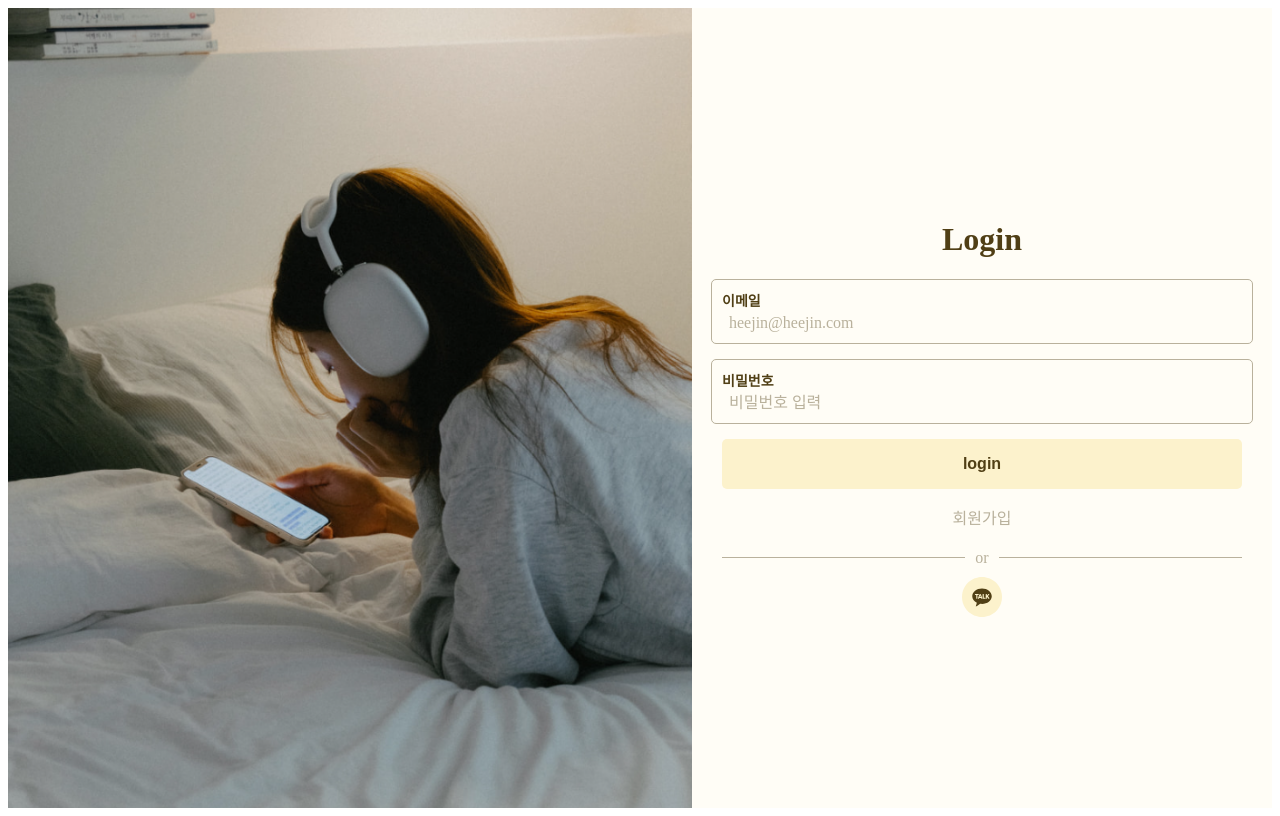
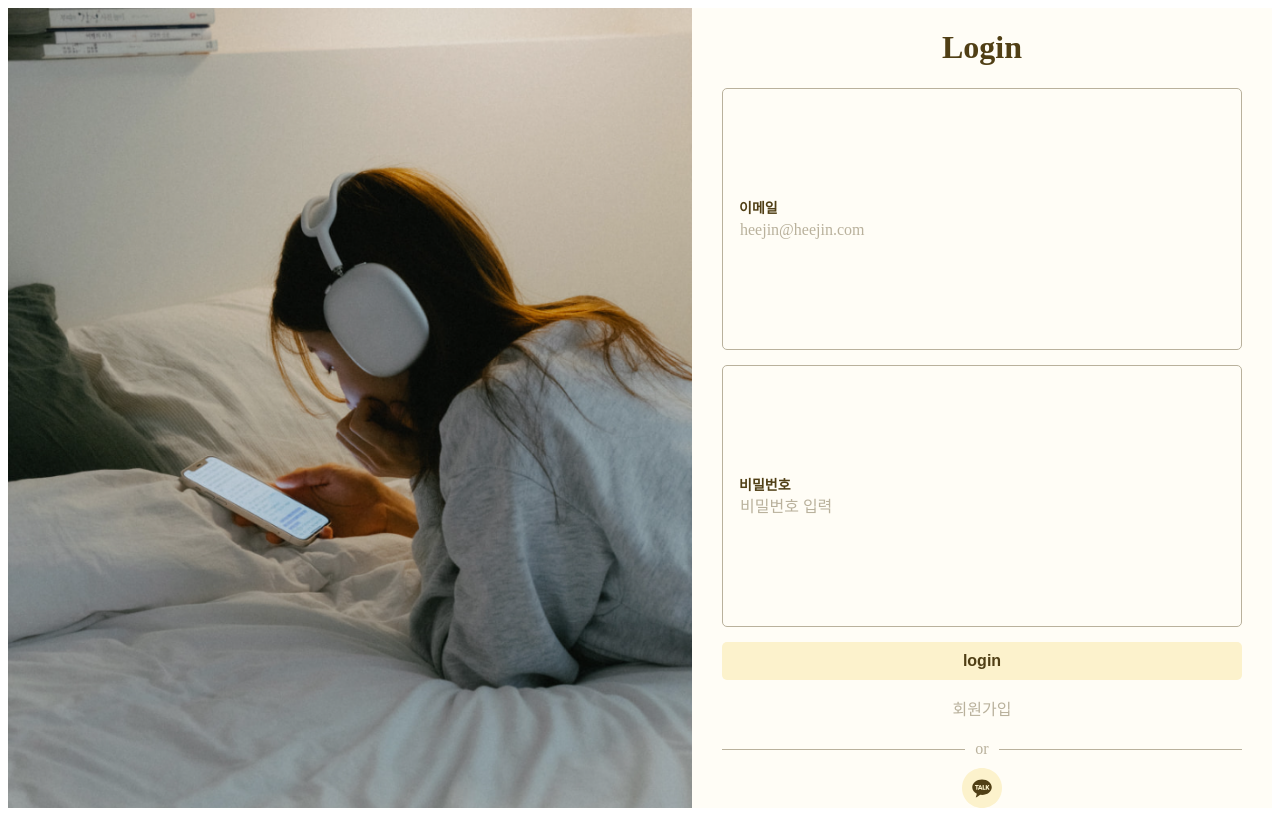
Before and after one commit to heejinbook/heejinBook_FE, a React (Vite) app: page /login in a window 1280 px wide. Built offline with nearby package versions, Linux system fonts and the light colour scheme; no server answers.

Commit message:
feat :  input 수정

```diff
--- a/src/components/common/Input/Input.styles.tsx
+++ b/src/components/common/Input/Input.styles.tsx
@@ -3,18 +3,20 @@ import styled from '@emotion/styled';
 
 const inputStyle = css`
   width: 100%;
+  height: 100%;
   padding: 10px;
   display: inline-flex;
   align-items: center;
   background-color: transparent;
   border: 1px solid #b9b19c;
   border-radius: 5px;
+  box-sizing: border-box;
+
   &:focus-within {
     border: 1px solid #503f15;
   }
 
-  &.variant {
-    &_outline {
+  &.variant._outline {
     height: 30px;
     background-color: transparent;
     border: 1px solid #b9b19c;
@@ -22,14 +24,13 @@ const inputStyle = css`
     &:focus-within {
       border: 2px solid #503f15;
     }
-      &_underline {
+  }
+  &.variant._underline {
     height: 30px;
     border-bottom: 1px solid #b9b19c;
     padding: 0;
     border: 0;
     border-radius: 0;
-      }
-    }
   }
 
   &.error {
@@ -39,12 +40,14 @@ const inputStyle = css`
 
 export const InputWrapper = styled.div<{
   error?: boolean;
+  variant?: 'outline' | 'underline';
 }>`
   ${inputStyle}
   margin-bottom:15px;
 `;
 
 export const InputContainer = styled.div`
+  width: 100%;
   display: flex;
   flex-direction: column;
   justify-content: space-around;
@@ -55,11 +58,13 @@ export const TopSlot = styled.div`
   font-weight: bold;
   font-size: 14px;
   color: #503f15;
+  padding-left: 6px;
   padding-bottom: 3px;
 `;
 
 export const InputFrame = styled.div`
   display: flex;
+  justify-content: flex-start;
   align-items: center;
 `;
 export const RightSlot = styled.div`
@@ -67,14 +72,15 @@ export const RightSlot = styled.div`
 `;
 
 export const Input = styled.input`
+  width: 100%;
+  overflow-wrap: break-word;
   outline: none;
   border: none;
-  width: 100%;
   font: inherit;
   font-size: 16px;
-  text-overflow: ellipsis;
   background-color: transparent;
   &::placeholder {
+    width: 100%;
     color: #b9b19c;
     text-overflow: ellipsis;
   }
--- a/src/components/common/Input/Input.tsx
+++ b/src/components/common/Input/Input.tsx
@@ -1,4 +1,4 @@
-import { ComponentProps, ReactNode } from 'react';
+import { CSSProperties, ComponentProps, ReactNode } from 'react';
 import * as S from './Input.styles';
 
 interface InputType extends Omit<ComponentProps<'input'>, 'size' | 'style'> {
@@ -7,7 +7,7 @@ interface InputType extends Omit<ComponentProps<'input'>, 'size' | 'style'> {
   topSlot?: ReactNode;
   rightSlot?: ReactNode;
   variant?: 'outline' | 'underline';
-  // style? CSSProperties;
+  style?: CSSProperties;
 }
 
 export function Input({
@@ -16,16 +16,17 @@ export function Input({
   errorMessage,
   topSlot,
   rightSlot,
+  style,
   ...rest
 }: InputType) {
   return (
     <>
-      <S.InputWrapper>
+      <S.InputWrapper variant={variant} error={error}>
         <S.InputContainer>
           <S.TopSlot>{topSlot}</S.TopSlot>
           <S.InputFrame>
             <S.RightSlot>{rightSlot}</S.RightSlot>
-            <S.Input {...rest} />
+            <S.Input style={style} {...rest} />
           </S.InputFrame>
           {error && errorMessage && <S.ErrorMessage>{errorMessage}</S.ErrorMessage>}
         </S.InputContainer>
```
Lines whose indentation alone changed are shown as unchanged.
